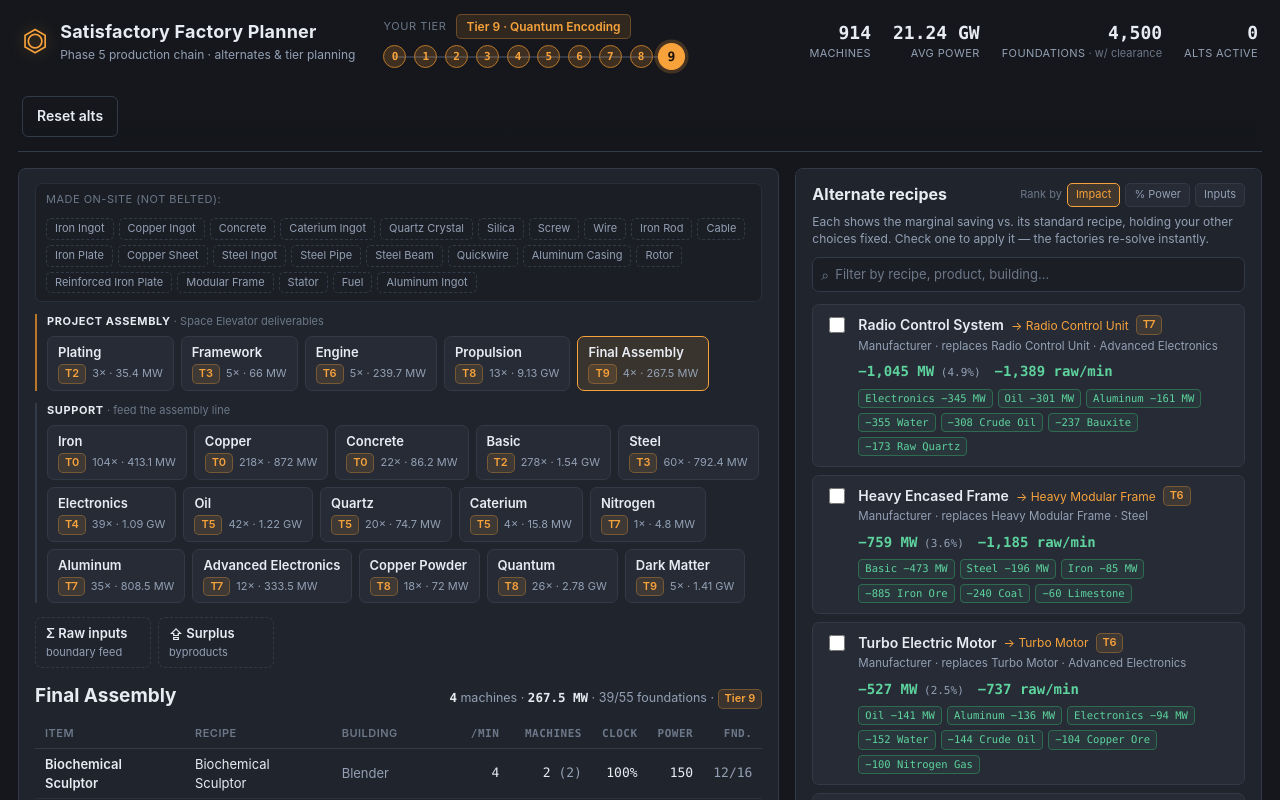
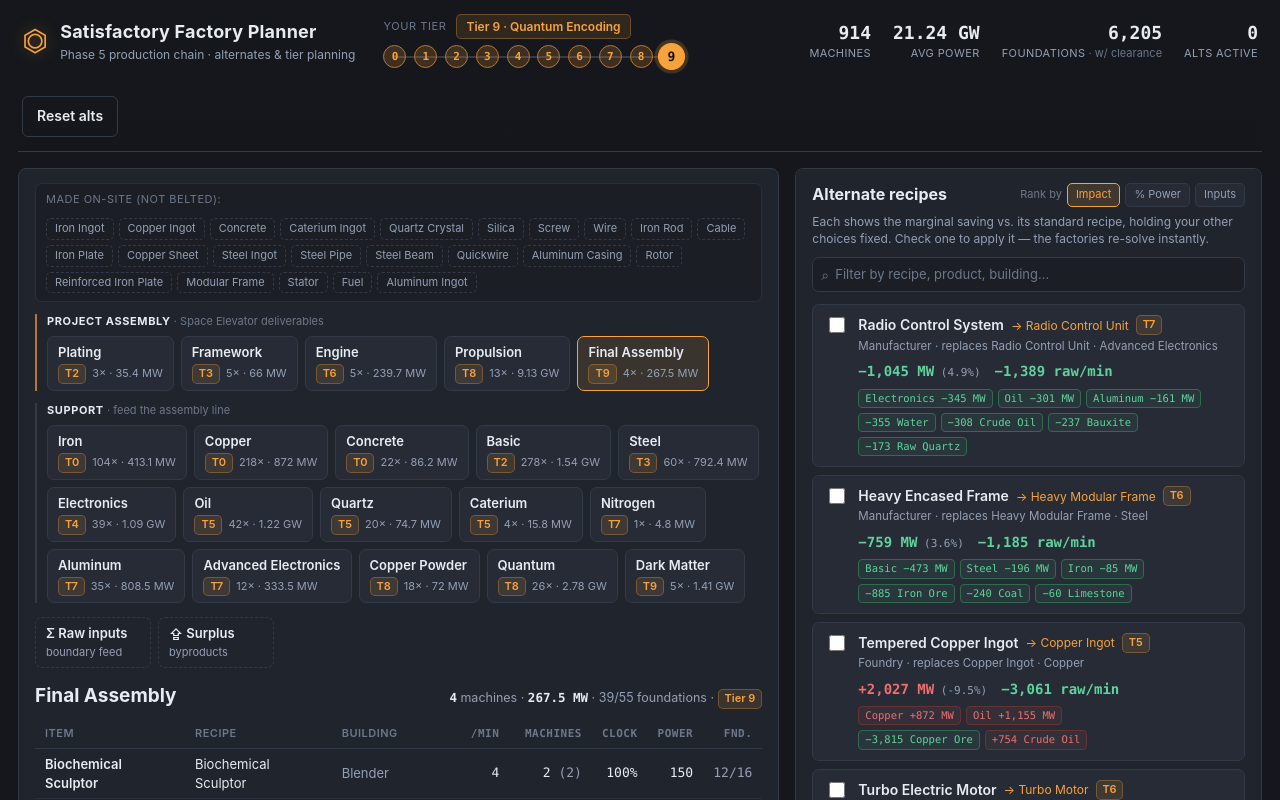
Before and after one commit to nazumods/satisfactory, a React (Vite) app in the folder apps/factory-planner/: page / in a window 1280 px wide. Shown: the top 800 px of the page. Built offline with nearby package versions, Linux system fonts and the light colour scheme.

Commit message:
fix: add more alt recipes

```diff
--- a/apps/factory-planner/src/data/recipes.ts
+++ b/apps/factory-planner/src/data/recipes.ts
@@ -16,7 +16,7 @@
 export const BUILDINGS: Record<string, Building> = {
   Smelter: { name: "Smelter", powerMw: 4, footprintM: [6, 9], clearanceM: [0, 4], tier: 0 },
   Foundry: { name: "Foundry", powerMw: 16, footprintM: [10, 9], clearanceM: [0, 8], tier: 3 },
-  Constructor: { name: "Constructor", powerMw: 4, footprintM: [8, 10], clearanceM: [0, 6], tier: 0 },
+  Constructor: { name: "Constructor", powerMw: 4, footprintM: [8, 10], clearanceM: [2, 8], tier: 0 },
   Assembler: { name: "Assembler", powerMw: 15, footprintM: [10, 15], clearanceM: [0, 8], tier: 2 },
   Manufacturer: { name: "Manufacturer", powerMw: 55, footprintM: [18, 20], clearanceM: [0, 8], tier: 6 },
   Refinery: { name: "Refinery", powerMw: 30, footprintM: [10, 20], clearanceM: [0, 6], tier: 5 },
@@ -552,6 +552,77 @@
   // -- Battery --
   r("Classic Battery", "Battery", "Manufacturer",
     { Sulfur: 45, "Alclad Aluminum Sheet": 52.5, Plastic: 60, Wire: 90 }, { Battery: 30 }, { alt: true }),
+
+  // ================================================================
+  // BASE-MATERIAL ALTERNATES — the ingots / concrete / quartz / silica / scrap / fuel
+  // recipes were modeled standard-only above; here are their full wiki alternate sets.
+  // (Petroleum Coke / Compacted Coal supporting recipes already exist above.)
+  // ================================================================
+
+  // -- Steel Ingot --
+  r("Solid Steel Ingot", "Steel Ingot", "Foundry",
+    { "Iron Ingot": 40, Coal: 40 }, { "Steel Ingot": 60 }, { alt: true }),
+  r("Coke Steel Ingot", "Steel Ingot", "Foundry",
+    { "Iron Ore": 75, "Petroleum Coke": 75 }, { "Steel Ingot": 100 }, { alt: true }),
+  r("Compacted Steel Ingot", "Steel Ingot", "Foundry",
+    { "Iron Ore": 5, "Compacted Coal": 2.5 }, { "Steel Ingot": 10 }, { alt: true }),
+
+  // -- Iron Ingot --
+  r("Iron Alloy Ingot", "Iron Ingot", "Foundry",
+    { "Iron Ore": 40, "Copper Ore": 10 }, { "Iron Ingot": 75 }, { alt: true }),
+  r("Leached Iron Ingot", "Iron Ingot", "Refinery",
+    { "Iron Ore": 50, "Sulfuric Acid": 10 }, { "Iron Ingot": 100 }, { alt: true }),
+  r("Pure Iron Ingot", "Iron Ingot", "Refinery",
+    { "Iron Ore": 35, Water: 20 }, { "Iron Ingot": 65 }, { alt: true }),
+
+  // -- Copper Ingot --
+  r("Copper Alloy Ingot", "Copper Ingot", "Foundry",
+    { "Copper Ore": 50, "Iron Ore": 50 }, { "Copper Ingot": 100 }, { alt: true }),
+  r("Leached Copper Ingot", "Copper Ingot", "Refinery",
+    { "Copper Ore": 45, "Sulfuric Acid": 25 }, { "Copper Ingot": 110 }, { alt: true }),
+  r("Pure Copper Ingot", "Copper Ingot", "Refinery",
+    { "Copper Ore": 15, Water: 10 }, { "Copper Ingot": 37.5 }, { alt: true }),
+  r("Tempered Copper Ingot", "Copper Ingot", "Foundry",
+    { "Copper Ore": 25, "Petroleum Coke": 40 }, { "Copper Ingot": 60 }, { alt: true }),
+
+  // -- Caterium Ingot --
+  r("Pure Caterium Ingot", "Caterium Ingot", "Refinery",
+    { "Caterium Ore": 24, Water: 24 }, { "Caterium Ingot": 12 }, { alt: true }),
+  r("Tempered Caterium Ingot", "Caterium Ingot", "Foundry",
+    { "Caterium Ore": 45, "Petroleum Coke": 15 }, { "Caterium Ingot": 22.5 }, { alt: true }),
+  r("Leached Caterium Ingot", "Caterium Ingot", "Refinery",
+    { "Caterium Ore": 54, "Sulfuric Acid": 30 }, { "Caterium Ingot": 36 }, { alt: true }),
+
+  // -- Concrete --
+  r("Rubber Concrete", "Concrete", "Assembler",
+    { Limestone: 100, Rubber: 20 }, { Concrete: 90 }, { alt: true }),
+  r("Wet Concrete", "Concrete", "Refinery",
+    { Limestone: 120, Water: 100 }, { Concrete: 80 }, { alt: true }),
+  r("Fine Concrete", "Concrete", "Assembler",
+    { Silica: 15, Limestone: 60 }, { Concrete: 50 }, { alt: true }),
+
+  // -- Quartz Crystal / Silica --
+  // (Quartz Purification + Distilled Silica are intentionally omitted: they bridge via
+  //  Dissolved Silica, a fluid nothing else here produces, so Distilled Silica alone would
+  //  pull a phantom raw input. Standalone Quartz/Silica alts only.)
+  r("Fused Quartz Crystal", "Quartz Crystal", "Foundry",
+    { "Raw Quartz": 75, Coal: 36 }, { "Quartz Crystal": 54 }, { alt: true }),
+  r("Pure Quartz Crystal", "Quartz Crystal", "Refinery",
+    { "Raw Quartz": 67.5, Water: 37.5 }, { "Quartz Crystal": 52.5 }, { alt: true }),
+  r("Cheap Silica", "Silica", "Assembler",
+    { "Raw Quartz": 22.5, Limestone: 37.5 }, { Silica: 52.5 }, { alt: true }),
+
+  // -- Aluminum Scrap --
+  r("Electrode Aluminum Scrap", "Aluminum Scrap", "Refinery",
+    { "Alumina Solution": 180, "Petroleum Coke": 60 }, { "Aluminum Scrap": 300, Water: 105 }, { alt: true }),
+  // Instant Scrap (Blender) takes 60 Water/min and returns 50/min; netted to a single
+  // 10/min input so it doesn't register a phantom 50/min water byproduct.
+  r("Instant Scrap", "Aluminum Scrap", "Blender",
+    { Bauxite: 150, Coal: 100, "Sulfuric Acid": 50, Water: 10 }, { "Aluminum Scrap": 300 }, { alt: true }),
+
+  // -- Fuel --
+  r("Diluted Fuel", "Fuel", "Blender",
+    { "Heavy Oil Residue": 50, Water: 100 }, { Fuel: 100 }, { alt: true }),
 ];
 
 // Sub-factory groupings, keyed by product (mirrors recipes.py SUB_FACTORIES,
```
Also changed, not shown: 1 other file (tests, documents, lock files or other folders).
